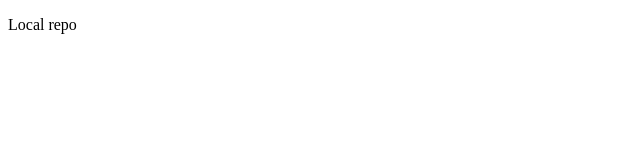
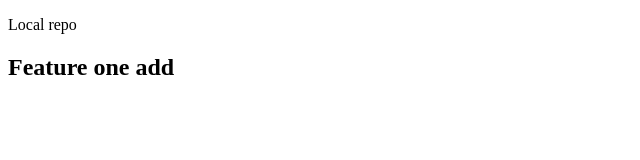
Before and after one commit to zubaerkhan/localrepo, a plain HTML site: page index.html in a window 1280 px wide. Shown: the whole page, without its empty margins (0-640 px from the left). Drawn offline with Linux system fonts and the light colour scheme.

Commit message:
add h1 tag

```diff
--- a/index.html
+++ b/index.html
@@ -7,5 +7,6 @@
 </head>
 <body>
     <p>Local repo</p>
+    <h2>Feature one add</h2>
 </body>
 </html>
```
